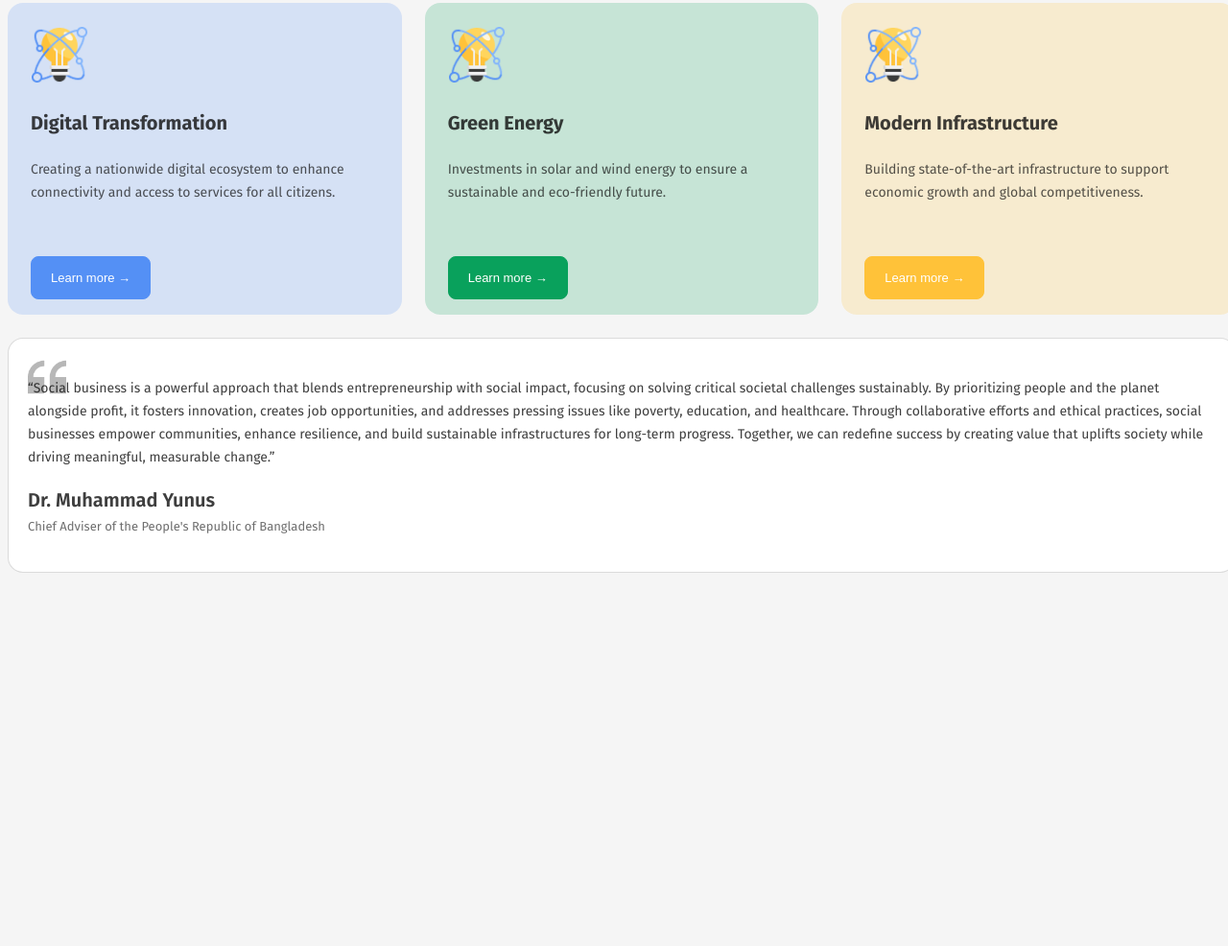
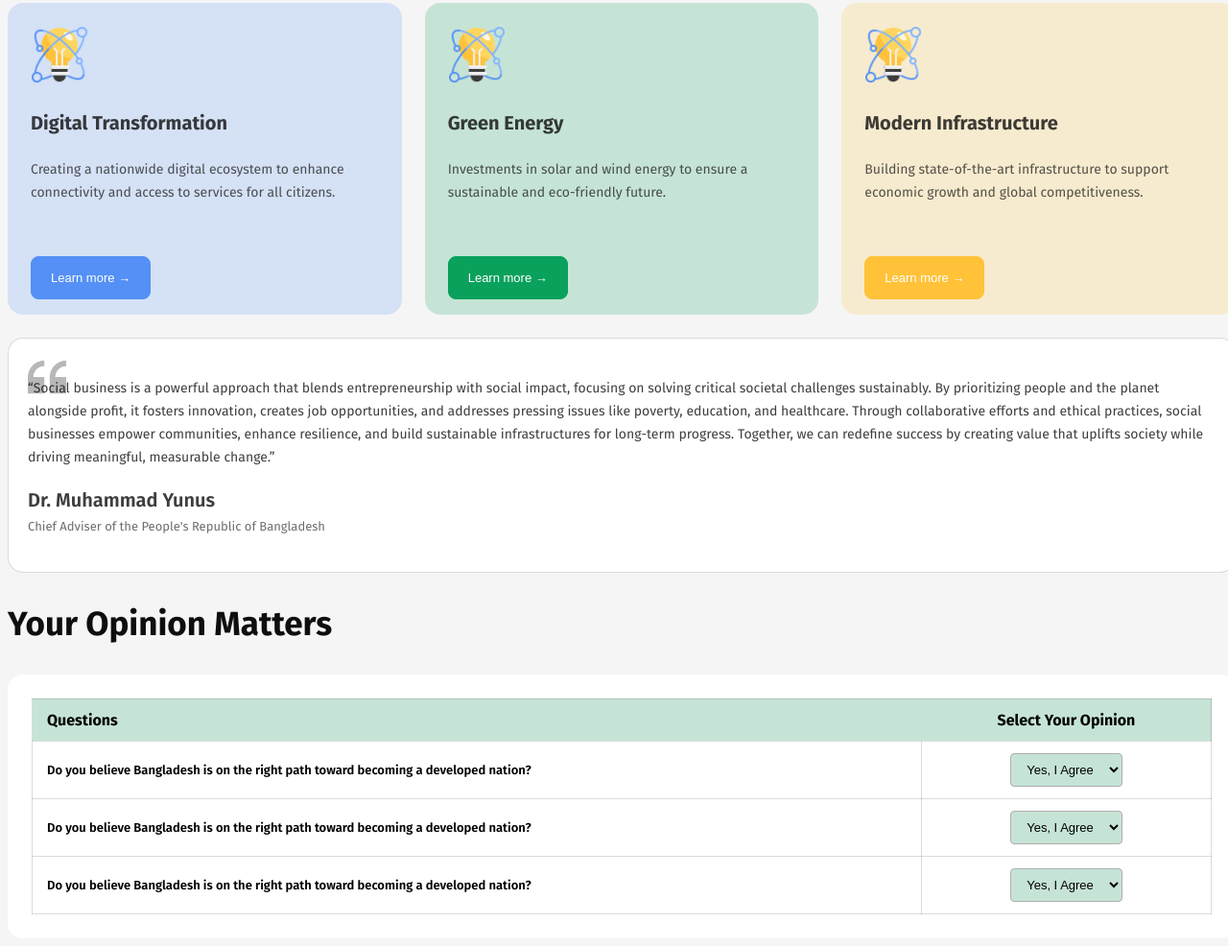
Before and after one commit to ebny-buniad/assignment-1, a plain HTML site: page index.html in a window 1280 px wide. Shown: the part 1198-2184 px from the top of the page at 96% size. Before the commit the page ends 1819 px from the top, so only its background shows below. Drawn offline with Linux system fonts and the light colour scheme.

Commit message:
added opinion

```diff
--- a/assets/styles/style.css
+++ b/assets/styles/style.css
@@ -280,4 +280,43 @@ nav {
     margin: 0px;
 }
 
+/* Opinion matters */
+
+.opinion-box {
+    background-color: #ffffffff;
+    padding: 25px;
+    border-radius: 16px;
+}
+
+.table {
+    width: 100%;
+    border-collapse: collapse;
+}
+
+.table th,
+.table td {
+    border: 1px solid rgba(14, 14, 14, 0.15);
+    padding: 12px 15px;
+}
+
+.table thead tr {
+    background-color: rgb(198, 228, 214);
+}
+
+td {
+    font-size: 13px;
+    font-weight: 600;
+}
+
+.table select {
+    padding: 8px 12px;
+    border: 1px solid #aeaeae;
+    border-radius: 4px;
+    background-color: rgb(198, 228, 214);
+    font-size: 13px;
+    margin: auto;
+    display: block;
+    font-weight: 500;
+}
+
 /* ************** Main Styles End ************** */
--- a/index.html
+++ b/index.html
@@ -125,6 +125,52 @@
 
         <!-- Dr. Younus Speech End -->
 
+        <!-- Opinion matters start -->
+
+        <section>
+            <h2 class="section-title">Your Opinion Matters</h2>
+
+
+            <div class="opinion-box">
+                <table class="table">
+                    <thead>
+                        <tr>
+                            <th style="text-align: left; border-right: 0px;">Questions</th>
+                            <th style="border-left: 0px;">Select Your Opinion</th>
+                        </tr>
+                    </thead>
+                    <tbody>
+                        <tr>
+                            <td>Do you believe Bangladesh is on the right path toward becoming a developed nation?</td>
+                            <td>
+                                <select>
+                                    <option value="agree">Yes, I Agree</option>
+                                </select>
+                            </td>
+                        </tr>
+                        <tr>
+                            <td>Do you believe Bangladesh is on the right path toward becoming a developed nation?</td>
+                            <td>
+                                <select>
+                                    <option value="agree">Yes, I Agree</option>
+                                </select>
+                            </td>
+                        </tr>
+                        <tr>
+                            <td>Do you believe Bangladesh is on the right path toward becoming a developed nation?</td>
+                            <td>
+                                <select>
+                                    <option value="agree">Yes, I Agree</option>
+                                </select>
+                            </td>
+                        </tr>
+                    </tbody>
+                </table>
+            </div>
+        </section>
+
+        <!-- Opinion matters end -->
+
 
     </main>
     <footer>
```
